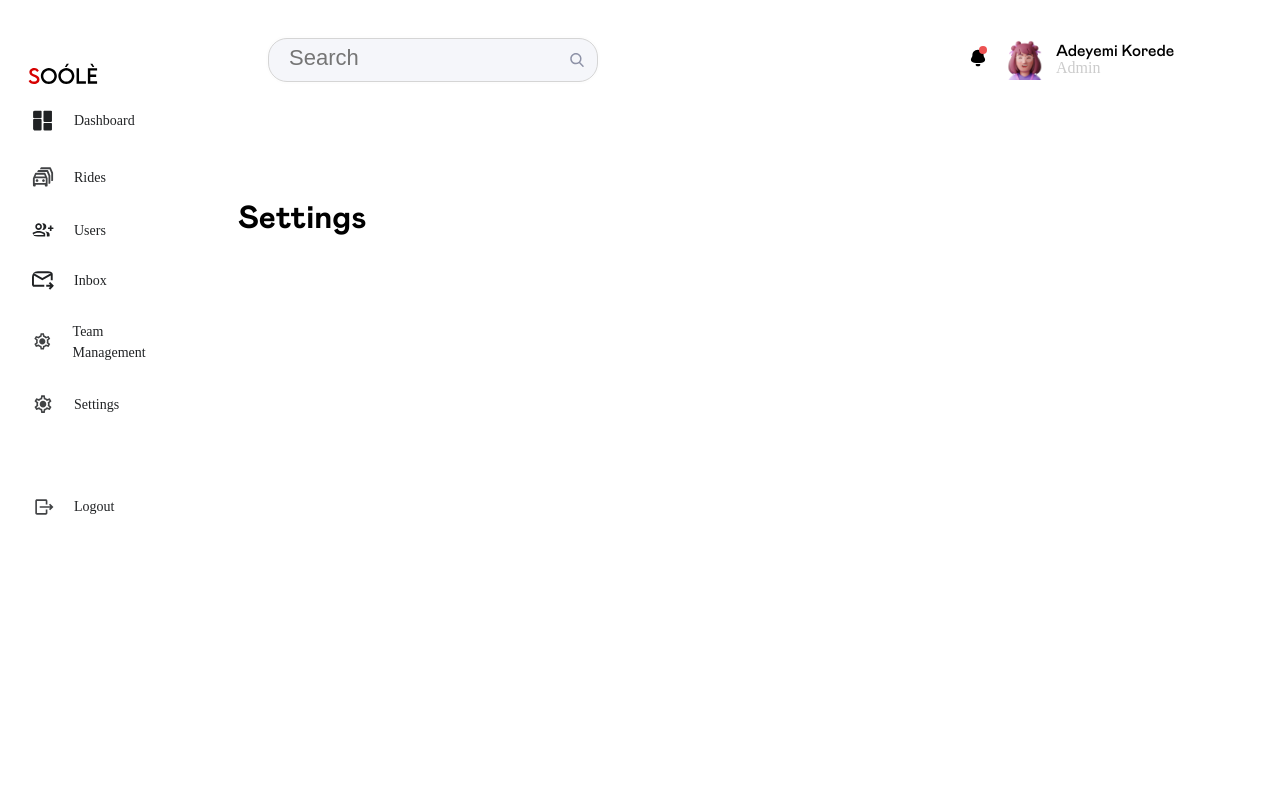
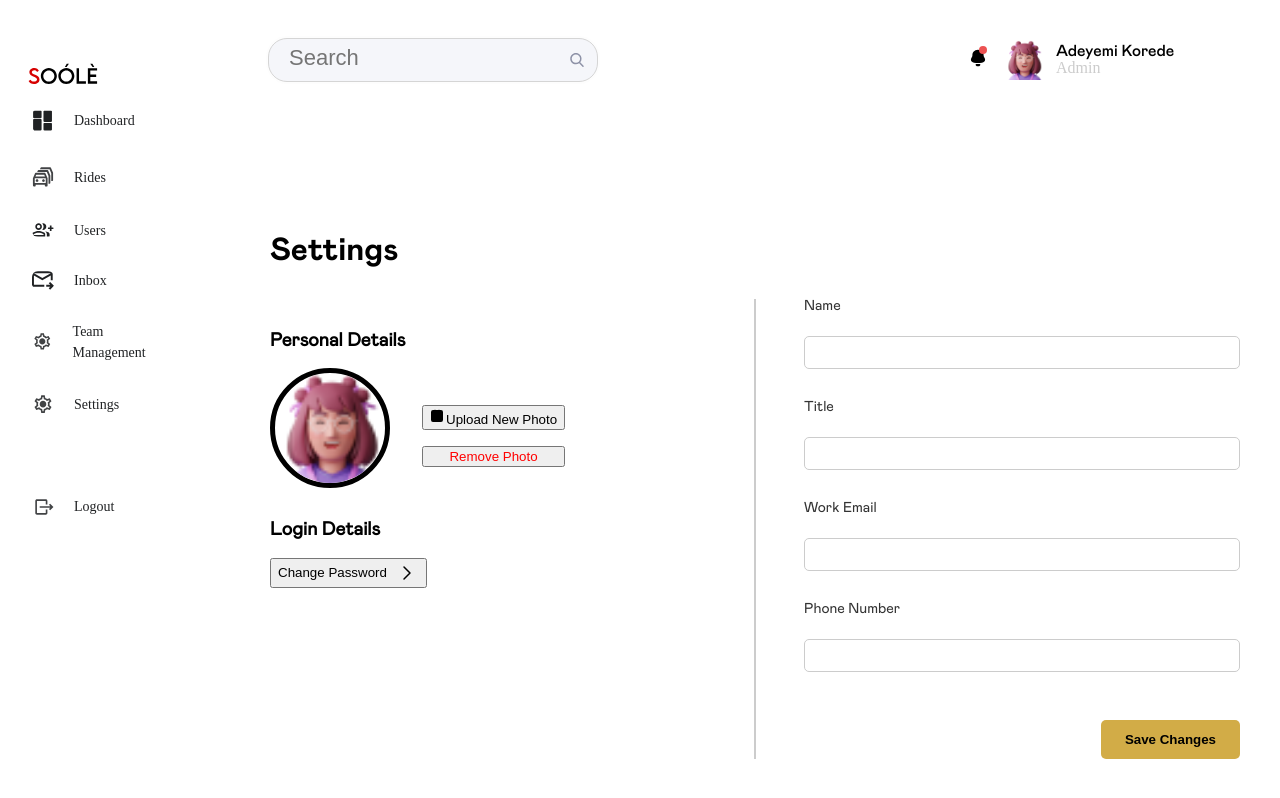
Before and after one commit to clinton401/soole-admin-hosting, a Next.js app: page /settings in a window 1280 px wide. Built offline with nearby package versions, Linux system fonts and the light colour scheme.

Commit message:
Settings

```diff
--- a/src/app/management/page.tsx
+++ b/src/app/management/page.tsx
@@ -64,7 +64,7 @@ const TeamManagement = () => {
     ) {
       setActiveMenu(null);
       if (isModalOpen) {
-        setIsModalOpen(false); // Close the modal if it's open
+        setIsModalOpen(false);
       }
     }
   };
@@ -100,10 +100,10 @@ const TeamManagement = () => {
         title: newAgent.title,
         email: newAgent.email,
         phone: newAgent.phone,
-        image: "/profilePic.png", // Default image
+        image: "/profilePic.png",
       },
     ]);
-    setNewAgent({ name: "", title: "", email: "", phone: "" }); // Reset inputs
+    setNewAgent({ name: "", title: "", email: "", phone: "" });
     setIsModalOpen(false);
   };
 
--- a/src/app/settings/page.tsx
+++ b/src/app/settings/page.tsx
@@ -1,14 +1,133 @@
-import React from 'react'
+"use client"
 
+import React, { useState } from "react";
+import Image from "next/image";
 
-const settings = () => {
+const Settings = () => {
+  const [newAgent, setNewAgent] = useState({
+    name: "",
+    title: "",
+    email: "",
+    phone: "",
+  });
+
   return (
-    <div>
-      <h2 className='ff-Mabry-Pro-bold fs-32'>Settings</h2>
+    <div className="settings-container ff-Mabry-Pro">
+      <h2 className="ff-Mabry-Pro-bold fs-32">Settings</h2>
+      <div className="settings-content">
+        {/* Left Section */}
+        <div className="left-section">
+                      {/* Personal Details */}
+          <div className="personal-details">
+            <h3>Personal Details</h3>
+          </div>
+          <div className="profile-details">
+            <div className="profile-picture-container">
+              <Image
+                src="/profilePic.png"
+                alt="Profile"
+                className="profile-picture"
+                width={120}
+                height={120}
+              />
+              <div className="profile-actions">
+                <button className="upload-photo">
+                  <svg
+                    xmlns="http://www.w3.org/2000/svg"
+                    width="16"
+                    height="16"
+                    fill="currentColor"
+                    className="bi bi-camera"
+                    viewBox="0 0 16 16"
+                  >
+                    <path d="M10.5 2a.5.5 0 0 1 .5.5V3h1a1 1 0 0 1 1 1v8a1 1 0 0 1-1 1H3a1 1 0 0 1-1-1V4a1 1 0 0 1 1-1h1v-.5a.5.5 0 0 1 .5-.5h6zM1 4a2 2 0 0 1 2-2h1a2 2 0 0 1 2 0h2a2 2 0 0 1 2 0h1a2 2 0 0 1 2 2v8a2 2 0 0 1-2 2H3a2 2 0 0 1-2-2V4z" />
+                    <path d="M8 10.5a2.5 2.5 0 1 1 0-5 2.5 2.5 0 0 1 0 5z" />
+                    <path d="M8 12a3.5 3.5 0 1 0 0-7 3.5 3.5 0 0 0 0 7z" />
+                  </svg>
+                  Upload New Photo
+                </button>
+                <button className="remove-photo">Remove Photo</button>
+              </div>
+            </div>
+          </div>
 
+          {/* Login Details */}
+          <div className="login-details">
+            <h3>Login Details</h3>
+            <button className="change-password">
+              Change Password
+              <svg
+                xmlns="http://www.w3.org/2000/svg"
+                width="24"
+                height="24"
+                viewBox="0 0 24 24"
+                fill="none"
+              >
+                <g clipPath="url(#clip0_2381_1033)">
+                  <path
+                    d="M9 6L15 12L9 18"
+                    stroke="black"
+                    strokeWidth="1.5"
+                    strokeLinecap="round"
+                    strokeLinejoin="round"
+                  />
+                </g>
+                <defs>
+                  <clipPath id="clip0_2381_1033">
+                    <rect width="24" height="24" fill="white" />
+                  </clipPath>
+                </defs>
+              </svg>
+            </button>
+          </div>
+        </div>
 
+        {/* Separator */}
+        <div className="separator"></div>
+
+        {/* Right Section */}
+        <div className="right-section">
+          <form>
+            <label>Name</label>
+            <input
+              type="text"
+              value={newAgent.name}
+              onChange={(e) =>
+                setNewAgent({ ...newAgent, name: e.target.value })
+              }
+            />
+            <label>Title</label>
+            <input
+              type="text"
+              value={newAgent.title}
+              onChange={(e) =>
+                setNewAgent({ ...newAgent, title: e.target.value })
+              }
+            />
+            <label>Work Email</label>
+            <input
+              type="email"
+              value={newAgent.email}
+              onChange={(e) =>
+                setNewAgent({ ...newAgent, email: e.target.value })
+              }
+            />
+            <label>Phone Number</label>
+            <input
+              type="tel"
+              value={newAgent.phone}
+              onChange={(e) =>
+                setNewAgent({ ...newAgent, phone: e.target.value })
+              }
+            />
+          </form>
+          <div className="save-button-container">
+            <button className="save-changes">Save Changes</button>
+          </div>
+        </div>
+      </div>
     </div>
-  )
-}
+  );
+};
 
-export default settings
+export default Settings;
--- /dev/null
+++ b/src/styles/components/settings.scss
@@ -0,0 +1,96 @@
+.settings-container {
+    padding: 2rem;
+  }
+
+  .settings-content {
+    display: flex;
+    gap: 2rem;
+    margin-top: 2rem;
+  }
+
+  .left-section,
+  .right-section {
+    flex: 1;
+  }
+
+  .separator {
+    width: 2px;
+    background-color: #ccc;
+    margin: 0 1rem;
+  }
+  .personal-details,
+  .login-details {
+    margin-top: 2rem;
+    font-family: "MabryPro regular";
+  }
+
+  .profile-details {
+    display: flex;
+    flex-direction: column;
+    // align-items: center;
+  }
+
+  .profile-picture-container {
+    display: flex;
+    align-items: center;
+  }
+
+  .profile-picture {
+    border-radius: 50%;
+    border: 5px solid black;
+  }
+
+  .profile-actions {
+    margin-top: 1rem;
+    display: flex;
+    flex-direction: column;
+    // align-items: flex-start;
+    margin-left: 2rem;
+  }
+
+  .upload-photo,
+  .remove-photo {
+    margin: 0.5rem 0;
+  }
+
+  .remove-photo {
+    color: red;
+  }
+
+
+  .change-password {
+    display: flex;
+    align-items: center;
+    gap: 0.5rem;
+  }
+
+  .right-section form {
+    display: flex;
+    flex-direction: column;
+  }
+
+  .right-section form label {
+    margin-bottom: 0.5rem;
+  }
+
+  .right-section form input {
+    margin-bottom: 1rem;
+    padding: 0.5rem;
+    border: 1px solid #ccc;
+    border-radius: 5px;
+  }
+
+  .save-button-container {
+    display: flex;
+    justify-content: flex-end;
+    margin-top: 2rem;
+  }
+
+  .save-changes {
+    background-color: #d2ac47;
+    padding: 0.75rem 1.5rem;
+    font-weight: bold;
+    border: none;
+    border-radius: 5px;
+    cursor: pointer;
+  }
--- a/src/styles/main.scss
+++ b/src/styles/main.scss
@@ -16,4 +16,5 @@
 @import 'components/user.scss';
 @import 'components/inbox.scss';
 @import 'components/management.scss';
-@import 'components/modal.scss'
+@import 'components/modal.scss';
+@import 'components/settings.scss';
```
